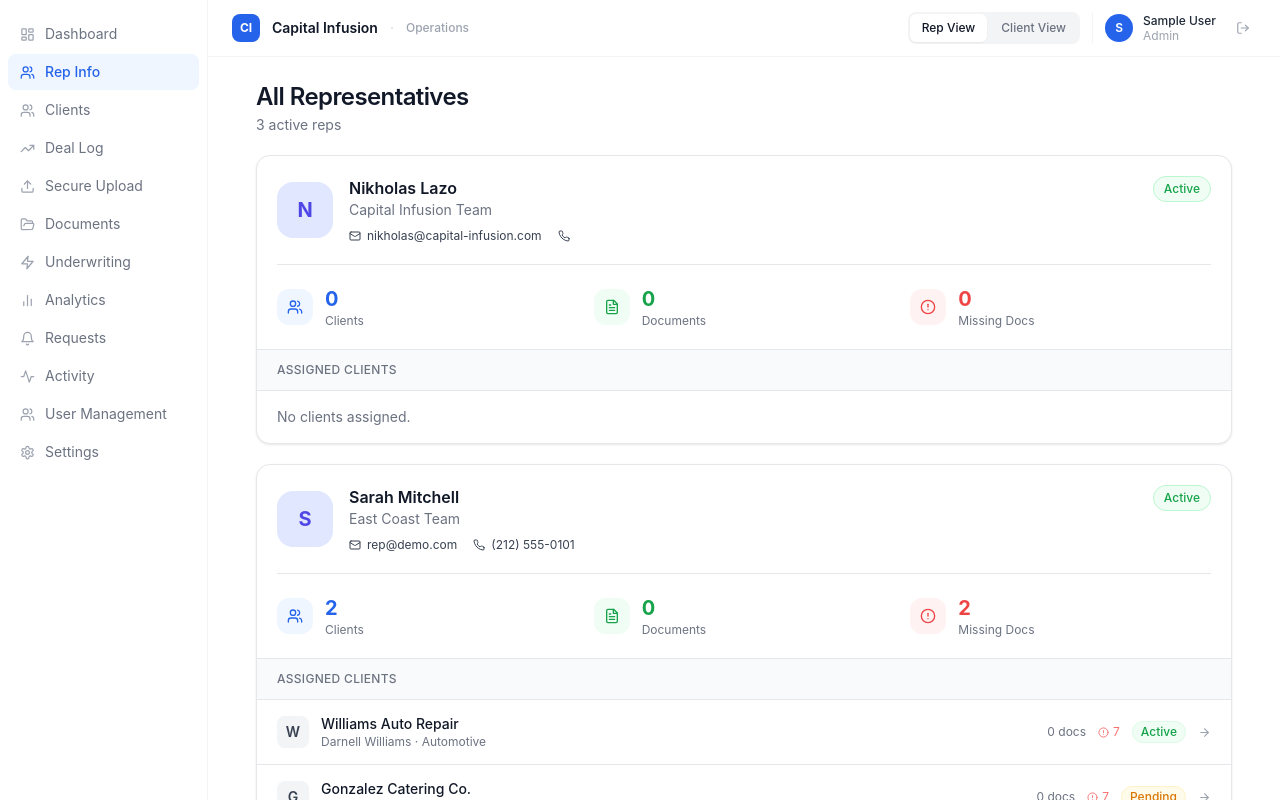
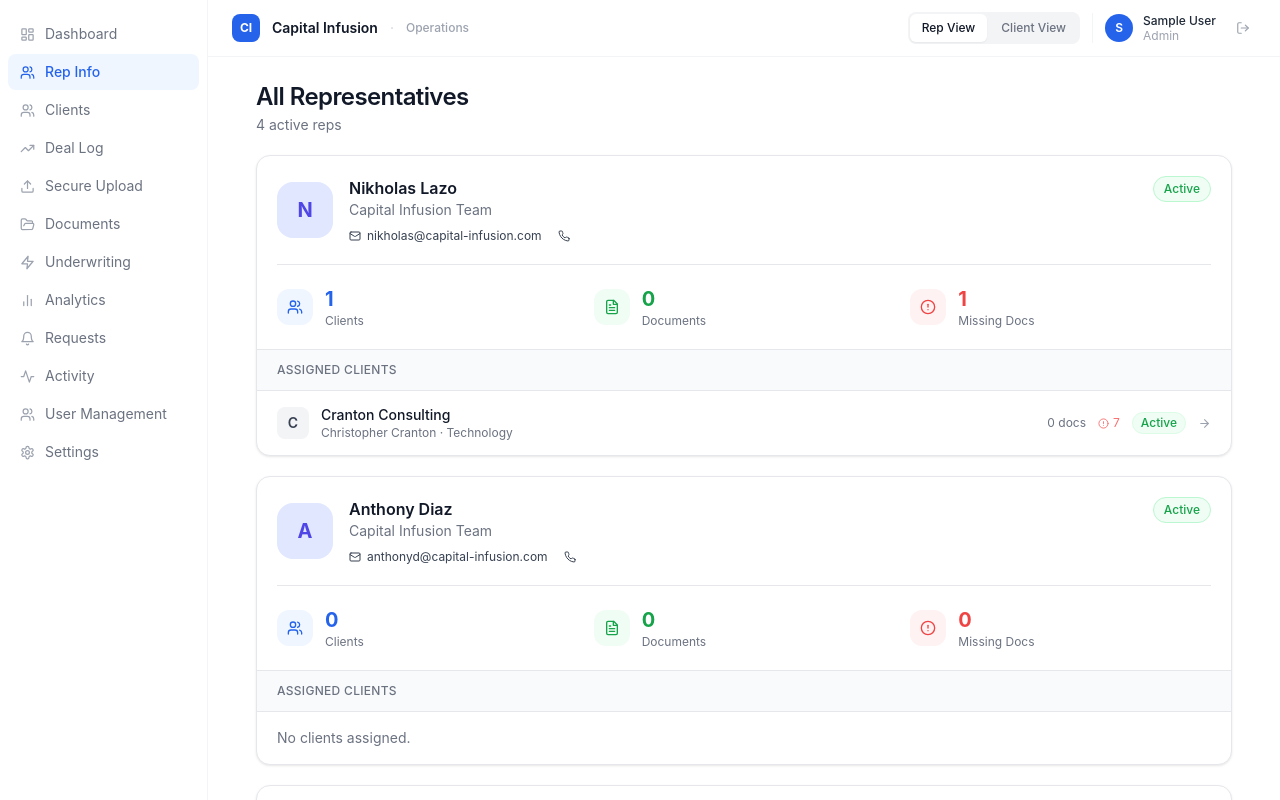
Before and after one commit to Stetkevych/capital-infusion-orbit-updated, a React (Create React App) app in the folder client/: page /reps in a window 1280 px wide. Built offline with nearby package versions, Linux system fonts and the light colour scheme; no server answers; sample sign-in values are in the browser's storage.

Commit message:
fix: full white-scale UI - remove all dark slate across all pages

```diff
--- a/client/src/data/mockData.js
+++ b/client/src/data/mockData.js
@@ -23,6 +23,7 @@ export const DOC_CATEGORIES = [
 export const USERS = [
   { id: 'u1', name: 'Alex Stetkevych', email: 'alexs@capital-infusion.com', password: 'CapitalAdmin2024!', role: ROLES.ADMIN, repId: null, clientId: null },
   { id: 'u-nik', name: 'Nikholas Lazo', email: 'nikholas@capital-infusion.com', password: 'AppPullingBeast23', role: ROLES.REP, repId: 'r-nik', clientId: null },
+  { id: 'u-anthony', name: 'Anthony Diaz', email: 'anthonyd@capital-infusion.com', password: 'anthony$cool123!', role: ROLES.REP, repId: 'r-anthony', clientId: null },
   { id: 'u-chris', name: 'Christopher Cranton', email: 'christopher.cranton@gmail.com', password: 'chrisbuildstech123', role: ROLES.CLIENT, repId: null, clientId: 'c-chris' },
   { id: 'u2', name: 'Sarah Mitchell', email: 'rep@demo.com', password: 'password', role: ROLES.REP, repId: 'r1', clientId: null },
   { id: 'u3', name: 'James Carter', email: 'rep2@demo.com', password: 'password', role: ROLES.REP, repId: 'r2', clientId: null },
@@ -33,11 +34,13 @@ export const USERS = [
 
 export const REPS = [
   { id: 'r-nik', name: 'Nikholas Lazo', email: 'nikholas@capital-infusion.com', team: 'Capital Infusion', active: true, phone: '' },
+  { id: 'r-anthony', name: 'Anthony Diaz', email: 'anthonyd@capital-infusion.com', team: 'Capital Infusion', active: true, phone: '' },
   { id: 'r1', name: 'Sarah Mitchell', email: 'rep@demo.com', team: 'East Coast', active: true, phone: '(212) 555-0101' },
   { id: 'r2', name: 'James Carter', email: 'rep2@demo.com', team: 'West Coast', active: true, phone: '(310) 555-0202' },
 ];
 
 export const CLIENTS = [
+  { id: 'c-chris', businessName: 'Cranton Consulting', ownerName: 'Christopher Cranton', assignedRepId: 'r-nik', status: 'Active', email: 'christopher.cranton@gmail.com', phone: '', industry: 'Technology', requestedAmount: 0, state: '' },
   { id: 'c1', businessName: 'Williams Auto Repair', ownerName: 'Darnell Williams', assignedRepId: 'r1', status: 'Active', email: 'client@demo.com', phone: '(404) 555-0301', industry: 'Automotive', requestedAmount: 75000, state: 'GA' },
   { id: 'c2', businessName: 'Gonzalez Catering Co.', ownerName: 'Maria Gonzalez', assignedRepId: 'r1', status: 'Pending', email: 'client2@demo.com', phone: '(305) 555-0302', industry: 'Food & Beverage', requestedAmount: 50000, state: 'FL' },
   { id: 'c3', businessName: 'Russo Plumbing LLC', ownerName: 'Tony Russo', assignedRepId: 'r2', status: 'Under Review', email: 'client3@demo.com', phone: '(718) 555-0303', industry: 'Construction', requestedAmount: 120000, state: 'NY' },
--- a/client/src/pages/ClientPortal/MyDocuments.jsx
+++ b/client/src/pages/ClientPortal/MyDocuments.jsx
@@ -39,7 +39,7 @@ export default function MyDocuments() {
     <div className="p-6 space-y-5">
       <div>
         <h1 className="text-xl font-bold text-gray-900">My Documents</h1>
-        <p className="text-gray-400 text-sm mt-0.5">{client.businessName}</p>
+        <p className="text-gray-400 text-sm mt-0.5">{client?.businessName || user?.name || 'Your Documents'}</p>
       </div>
 
       <div className="grid grid-cols-[200px_1fr] gap-5">
--- a/client/src/pages/Login.jsx
+++ b/client/src/pages/Login.jsx
@@ -25,6 +25,7 @@ export default function Login() {
     ],
     rep: [
       { label: 'Alex Stetkevych', sub: 'Admin', email: 'alexs@capital-infusion.com', pw: 'CapitalAdmin2024!' },
+      { label: 'Anthony Diaz', sub: 'Rep', email: 'anthonyd@capital-infusion.com', pw: 'anthony$cool123!' },
       { label: 'Sarah Mitchell', sub: 'Rep — Demo', email: 'rep@demo.com', pw: 'password' },
     ],
   };
```
